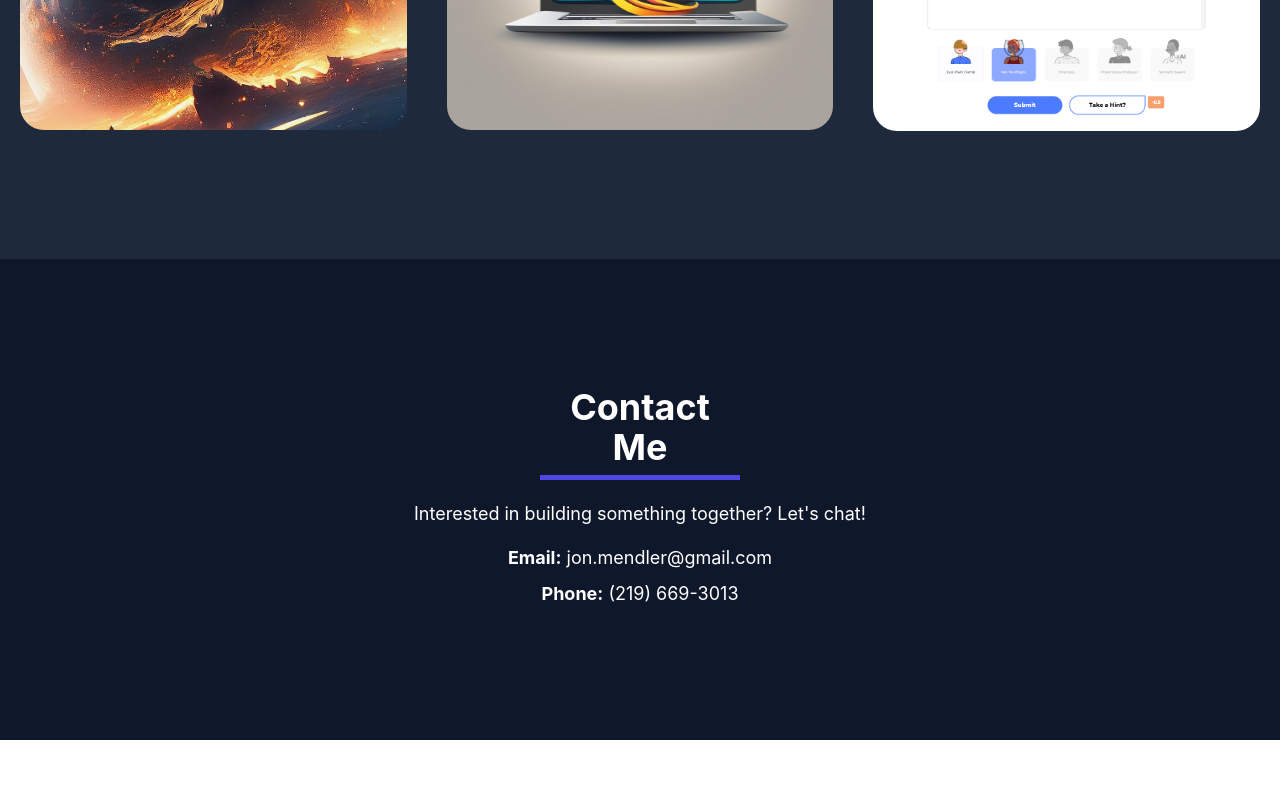
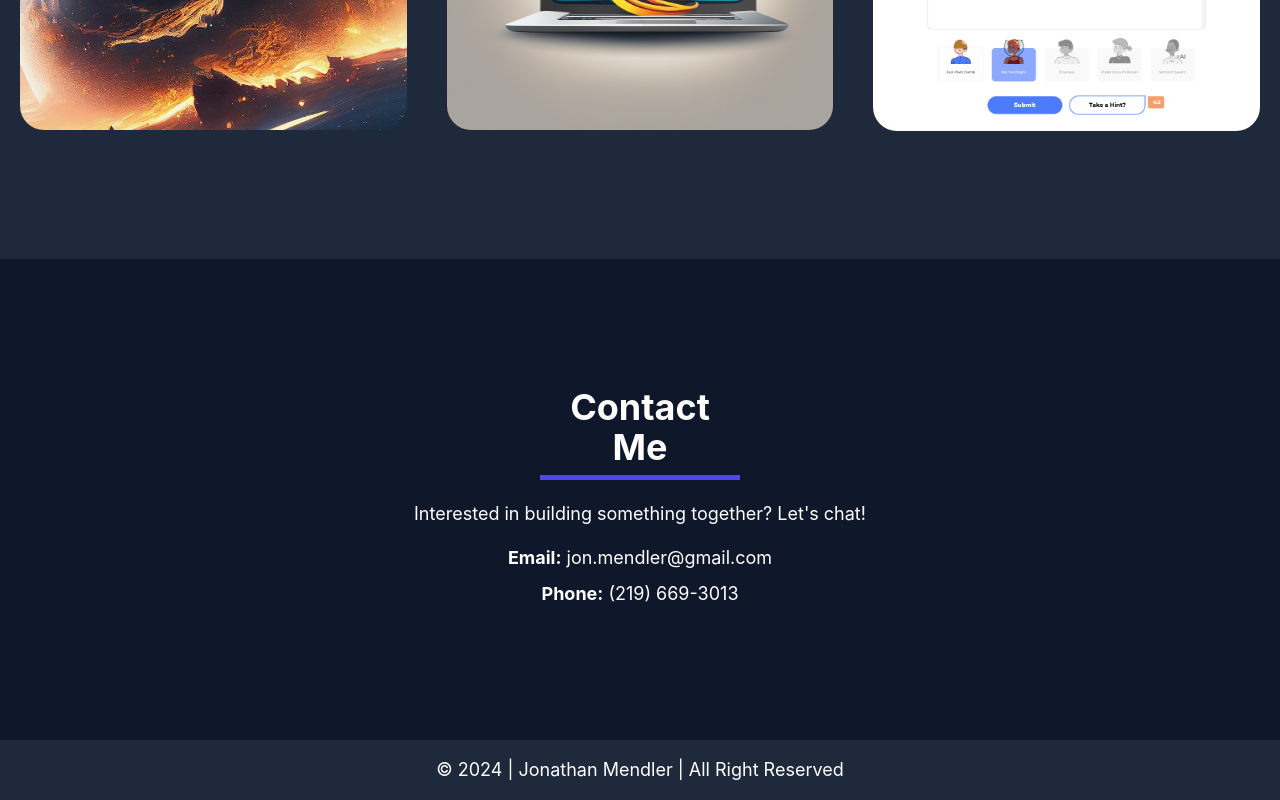
Before and after one commit to JonathanMendler/portfolio, a React (Vite) app: page / in a window 1280 px wide. Shown: the part 2252-3052 px from the top of the page. Before the commit the page ends 2992 px from the top, so only its background shows below. Built offline with nearby package versions, Linux system fonts and the light colour scheme.

Commit message:
Add Footer

```diff
--- a/src/App.jsx
+++ b/src/App.jsx
@@ -4,7 +4,7 @@ import Hero from "./components/Hero";
 import About from "./components/About";
 import Projects from "./components/Projects";
 import Contact from "./components/Contact";
-// import Footer from "./components/Footer";
+import Footer from "./components/Footer";
 
 function App() {
   return (
@@ -14,7 +14,7 @@ function App() {
       <About />
       <Projects />
       <Contact />
-      {/* <Footer /> */}
+      <Footer />
     </>
   );
 }
--- a/src/components/Footer.jsx
+++ b/src/components/Footer.jsx
@@ -0,0 +1,12 @@
+import React from "react";
+
+const Footer = () => {
+  return (
+    <div className="py-4 text-center bg-secondary text-white ">
+      {" "}
+      &copy; 2024 | Jonathan Mendler | All Right Reserved
+    </div>
+  );
+};
+
+export default Footer;
```
